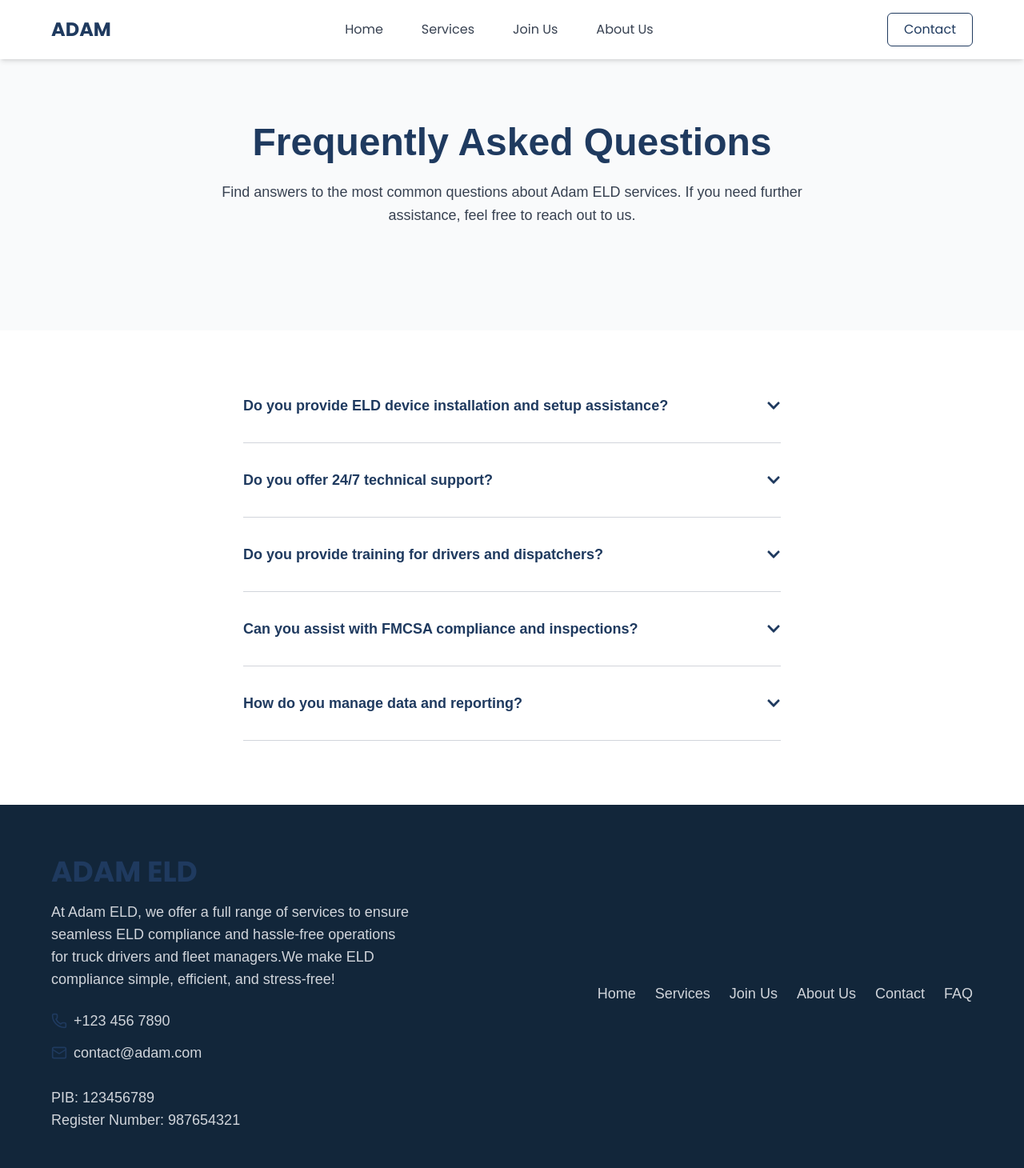
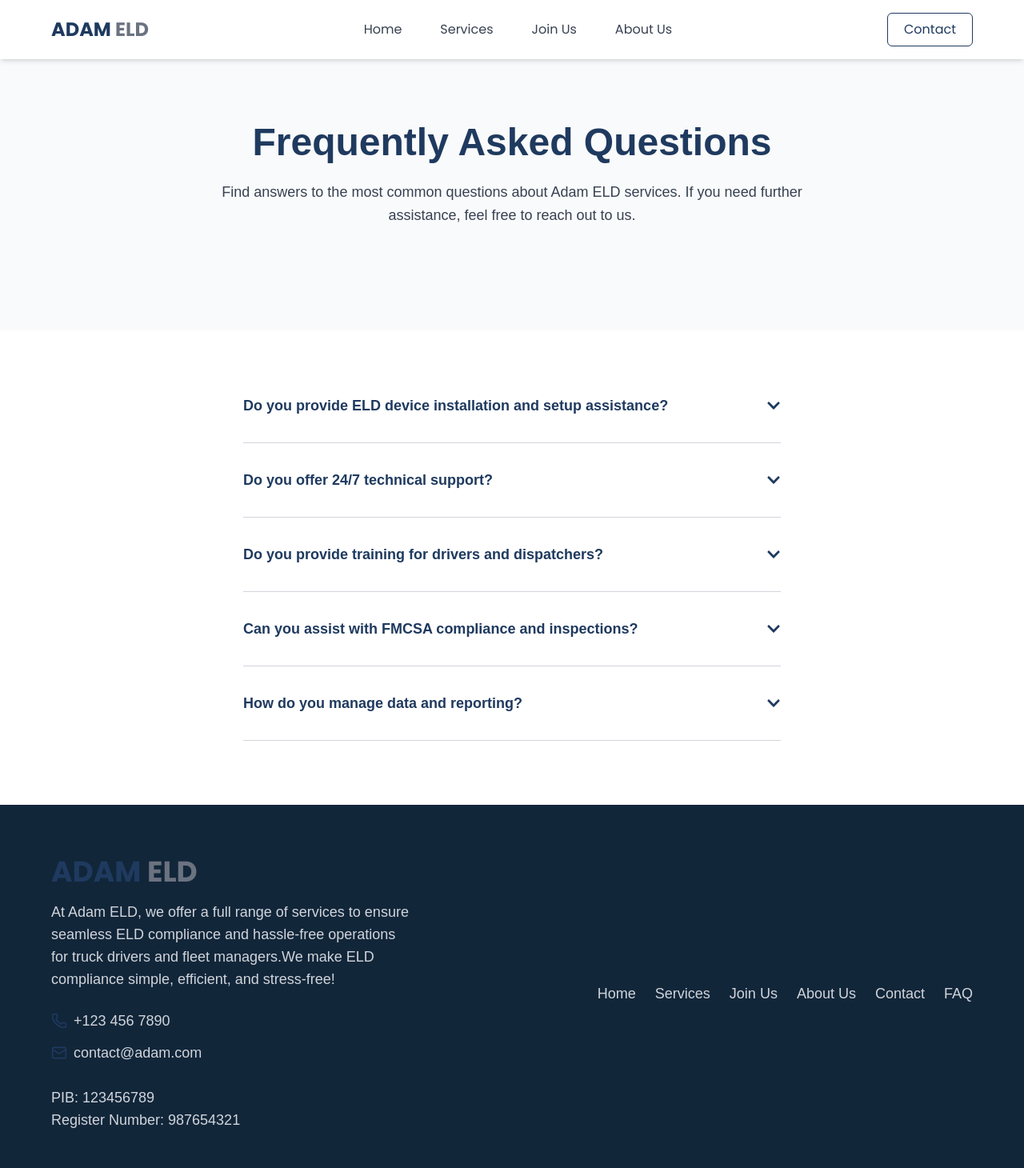
Before and after one commit to VasicNikola98/adam-portfolio, a Next.js app: page /faq in a window 1280 px wide. Shown: the top 1460 px of the page at 80% size. Built offline with nearby package versions, Linux system fonts and the light colour scheme.

Commit message:
Logo modified

```diff
--- a/src/app/components/Footer.tsx
+++ b/src/app/components/Footer.tsx
@@ -8,9 +8,11 @@ const Footer = () => {
       <div className="w-[90%] mx-auto flex flex-col items-center md:flex-row md:justify-between gap-16 md:gap-0">
         {/* Company Info Section */}
         <div className="flex flex-col items-center md:items-start text-center md:text-left">
-          <div className="text-4xl font-bold font-poppins text-[#1f3a5f]">
-            ADAM ELD
+          <div className="text-4xl font-bold font-poppins">
+            <span className="text-[#1f3a5f]">ADAM</span>{" "}
+            <span className="text-[#6b7280] font-extrabold">ELD</span>
           </div>
+
           <p className="text-lg mt-4 max-w-md mx-auto md:mx-0 text-gray-300">
             At Adam ELD, we offer a full range of services to ensure seamless
             ELD compliance and hassle-free operations for truck drivers and
--- a/src/app/components/Header.tsx
+++ b/src/app/components/Header.tsx
@@ -13,8 +13,9 @@ const Header = () => {
     <header className="bg-white shadow-md py-4 sticky top-0 z-50">
       <nav className="flex justify-between items-center w-[90%] mx-auto">
         <Link href="/">
-          <div className="text-2xl font-bold font-poppins text-[#1f3a5f]">
-            ADAM
+          <div className="text-2xl font-bold font-poppins">
+            <span className="text-[#1f3a5f]">ADAM</span>{" "}
+            <span className="text-[#6b7280] font-extrabold">ELD</span>
           </div>
         </Link>
 
```
